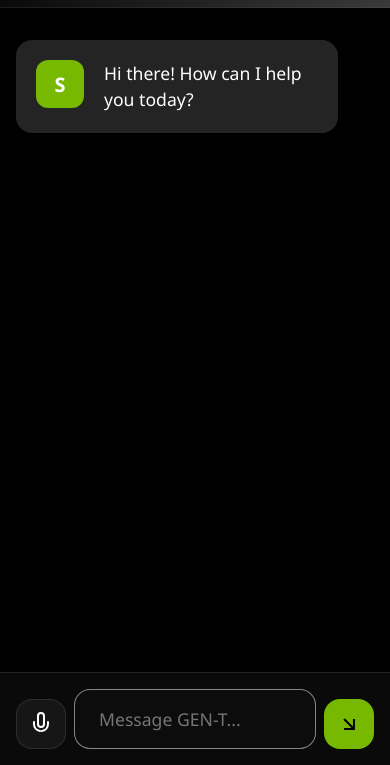
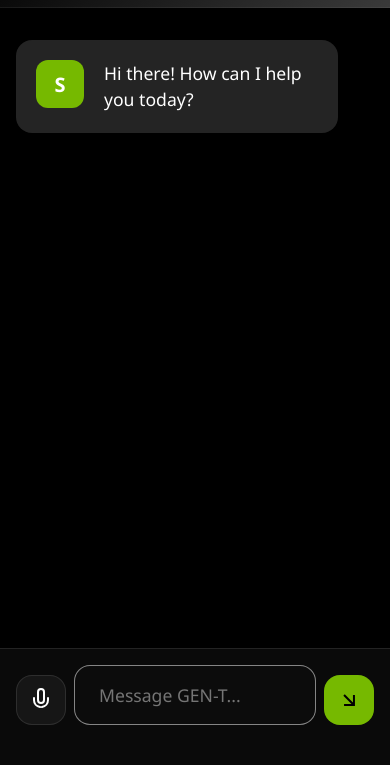
Before and after one commit to 2WS06l9kGgzFkVZmBH9mVlj22sJ3W7kHs1IPJ40/tX-cnXbb_FzQmfj-bf61-81FKu_Bgd1_qRxlX2t0-huQX, a plain HTML site: page index.html in a window 390 px wide. Shown: the part 79-844 px from the top of the page. Drawn offline with Linux system fonts and the light colour scheme.

Commit message:
Update index.html

```diff
--- a/index.html
+++ b/index.html
@@ -597,6 +597,7 @@
             }
             .input-container {
                 padding: 1rem;
+            padding-bottom: 2.5rem; /* Adjust this value as needed */
             }
             .sidebar-btn {
                 width: 40px;
```
